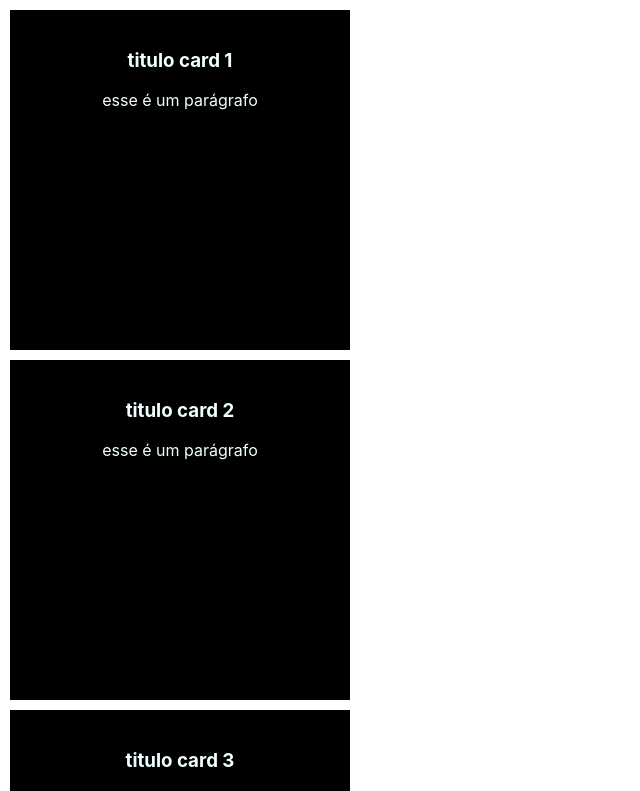
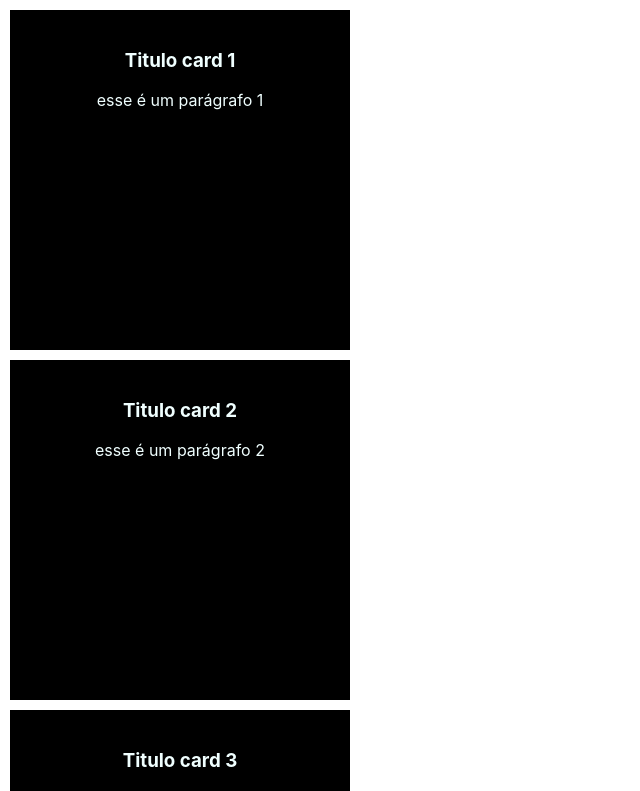
Before and after one commit to americanj/frontquest, a React (Create React App) app in the folder 17-react-js-base/04-primeiro-projeto-com-react-app-win/: page / in a window 1280 px wide. Shown: the top 791 px of the page, without its empty margins (0-640 px from the left). Built offline with nearby package versions, Linux system fonts and the light colour scheme.

Commit message:
usando prop children

```diff
--- a/17-react-js-base/04-primeiro-projeto-com-react-app-win/src/App.js
+++ b/17-react-js-base/04-primeiro-projeto-com-react-app-win/src/App.js
@@ -5,9 +5,20 @@
 function App() {
   return (
     <>
-      <Card title='titulo card 1' />
-      <Card title='titulo card 2' />
-      <Card title='titulo card 3' />
+      <Card>
+        <h3>Titulo card 1</h3>
+        <p>esse é um parágrafo 1</p>
+      </Card>
+
+      <Card>
+        <h3>Titulo card 2</h3>
+        <p>esse é um parágrafo 2</p>
+      </Card>
+
+      <Card>
+        <h3>Titulo card 3</h3>
+        <p>esse é um parágrafo 3</p>
+      </Card>
     </>
   )
 }
--- a/17-react-js-base/04-primeiro-projeto-com-react-app-win/src/components/card/card.js
+++ b/17-react-js-base/04-primeiro-projeto-com-react-app-win/src/components/card/card.js
@@ -3,11 +3,12 @@
 import './card.css'
 
 // Usando props em função
-const Card = ({title}) => {
+
+
+const Card = (props) => {
     return (
         <div className="card">
-            <h3>{title}</h3>
-            <p>esse é um parágrafo</p>
+           {props.children}
         </div>
     );
 }
```
Also changed, not shown: 1 other file (tests, documents, lock files or other folders).
